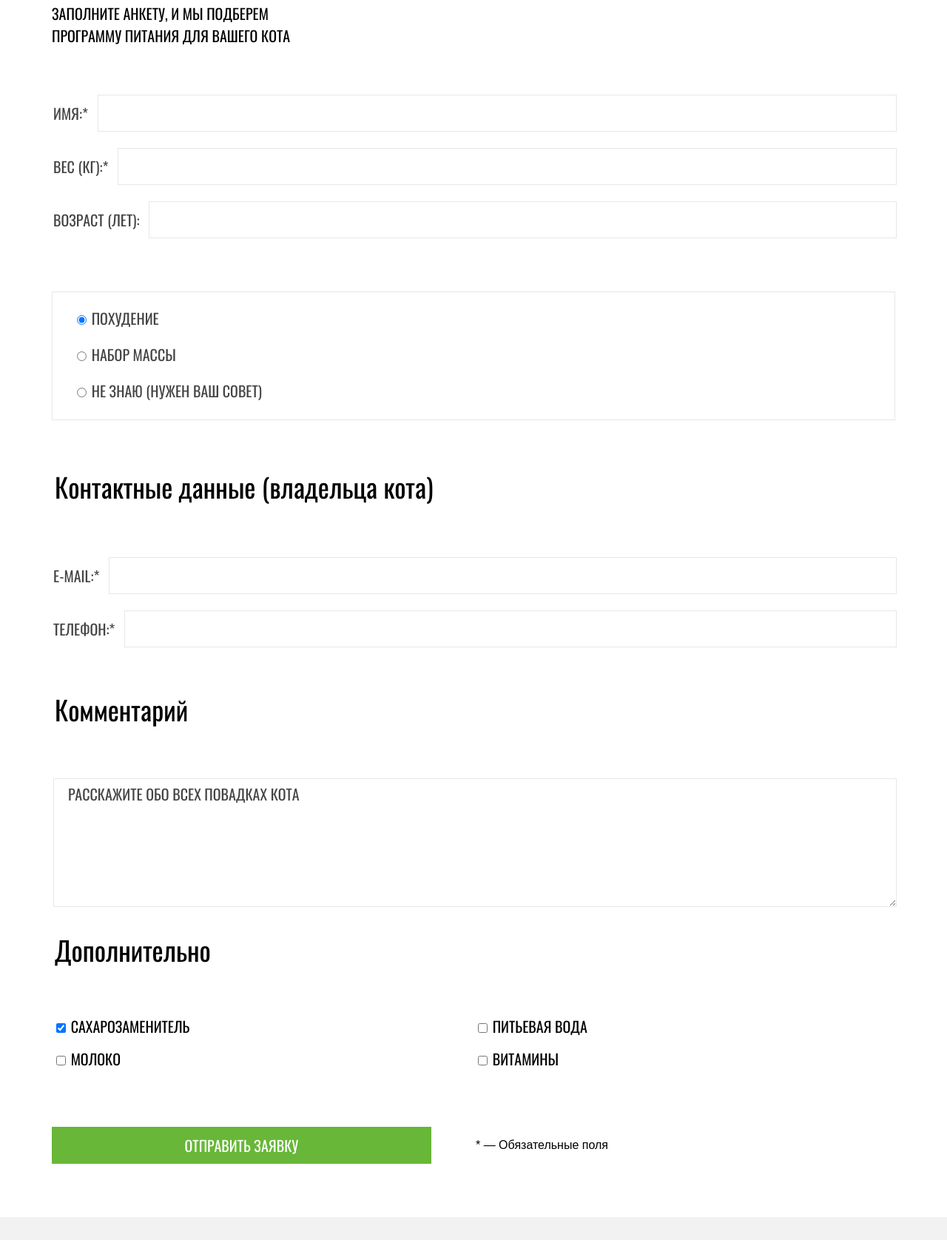
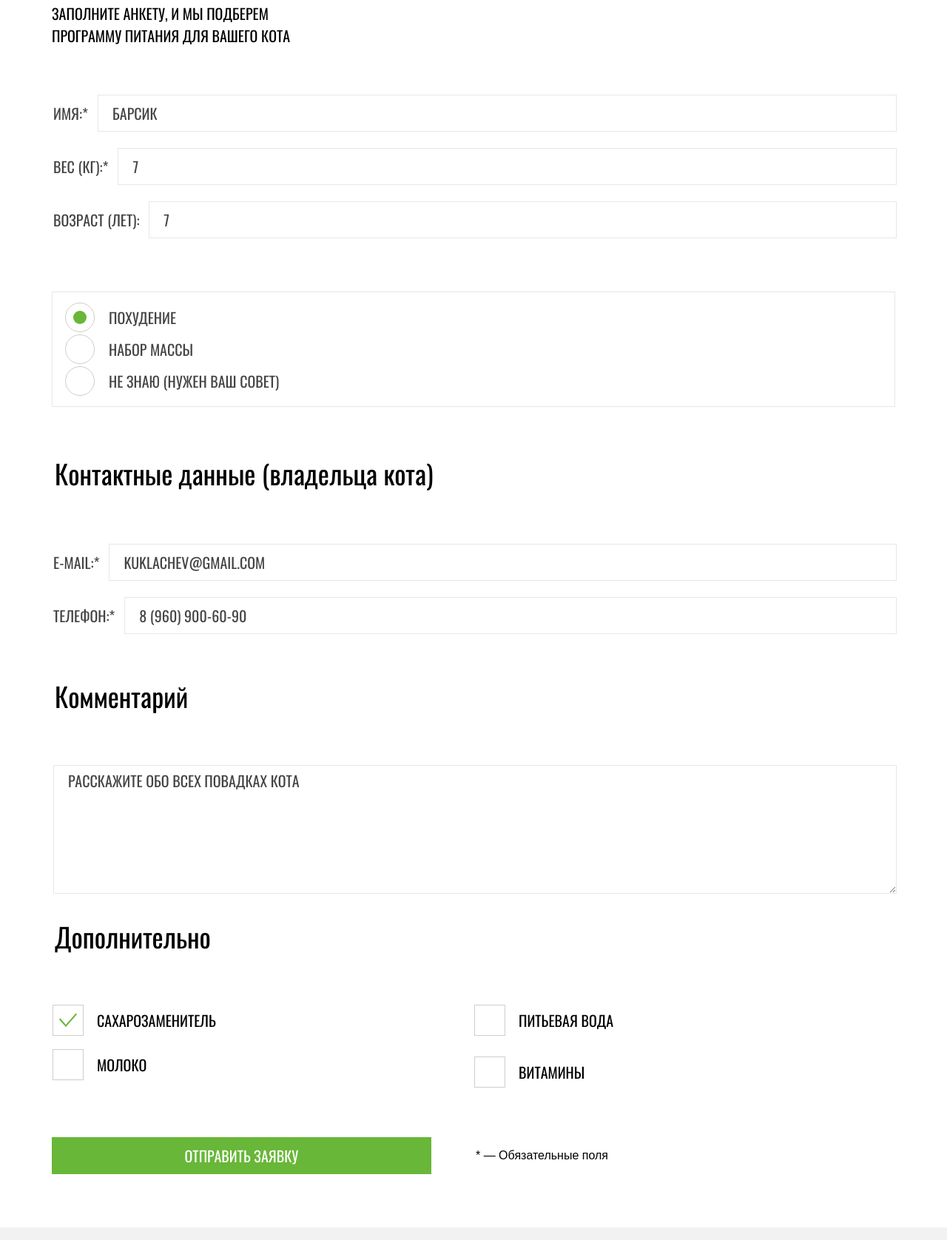
Before and after one commit to approxim/1806293-cat-energy-24, a website: page source/form.html in a window 1280 px wide. Shown: the part 238-1914 px from the top of the page at 74% size. Drawn offline with nearby package versions, Linux system fonts and the light colour scheme; files that its build step writes are made by us from their sources.

Commit message:
стилизация input и декоративных элементов

```diff
--- a/source/form.html
+++ b/source/form.html
@@ -62,40 +62,40 @@
 
             <label class="initial-values__item">
               <span>ИМЯ:*</span>
-              <input type="text" name="cat-name" required>
+              <input type="text" name="cat-name" placeholder="барсик" required>
             </label>
 
             <label class="initial-values__item">
               <span>Вес (кг):*</span>
-              <input type="text" name="cat-weight" required>
+              <input type="text" name="cat-weight" placeholder="7" required>
             </label>
 
             <label class="initial-values__item">
               <span>Возраст (лет):</span>
-              <input type="text" name="cat-age">
+              <input type="text" name="cat-age" placeholder="7">
             </label>
           </fieldset> <!-- /Характеристики кота -->
 
 
           <!-- Требуемые характеристики -->
           <fieldset class="needed-values">
-            <legend class="visually-hidden">Требуемые характеристики</legend>
+            <legend class="needed__input visually-hidden">Требуемые характеристики</legend>
 
             <label class="needed-values__item">
-              <input type="radio" name="needed" value="slimming" checked>
-              <span class="needed-values__mark"></span>
+              <input class="needed__input visually-hidden" type="radio" name="needed" value="slimming" checked>
+              <span class="needed-values__mark radio-mark"></span>
               <span class="needed-values__label">Похудение</span>
             </label>
 
             <label class="needed-values__item">
-              <input type="radio" name="needed" value="gain">
-              <span class="needed-values__mark"></span>
+              <input class="needed__input visually-hidden" type="radio" name="needed" value="gain">
+              <span class="needed-values__mark radio-mark"></span>
               <span class="needed-values__label">Набор массы</span>
             </label>
 
             <label class="needed-values__item">
-              <input type="radio" name="needed" value="dont-know">
-              <span class="needed-values__mark"></span>
+              <input class="needed__input visually-hidden" type="radio" name="needed" value="dont-know">
+              <span class="needed-values__mark radio-mark"></span>
               <span class="needed-values__label">Не знаю (Нужен ваш совет)</span>
             </label>
           </fieldset> <!-- /Требуемые характеристики -->
@@ -107,12 +107,12 @@
 
           <label class="contact-details__item">
             <span>E-mail:*</span>
-            <input type="email" name="email" required>
+            <input type="email" name="email" placeholder="kuklachev@gmail.com" required>
           </label>
 
           <label class="contact-details__item">
             <span>Телефон:*</span>
-            <input type="tel" name="telephone" required>
+            <input type="tel" name="telephone" placeholder="8 (960) 900-60-90" required>
           </label>
         </fieldset> <!-- /Контактные данные (владельца кота) -->
 
@@ -128,26 +128,26 @@
           <legend>Дополнительно</legend>
 
           <label class="additional__item">
-            <input type="checkbox" name="additional" value="sweetener" checked>
-            <span class="additional__mark"></span>
+            <input class="additional__input visually-hidden" type="checkbox" name="additional" value="sweetener" checked>
+            <span class="additional__mark check-mark"></span>
             <span class="additional__product">Сахарозаменитель</span>
           </label>
 
           <label class="additional__item">
-            <input type="checkbox" name="additional" value="water">
-            <span class="additional__mark"></span>
+            <input class="additional__input visually-hidden" type="checkbox" name="additional" value="water">
+            <span class="additional__mark check-mark"></span>
             <span class="additional__product">Питьевая вода</span>
           </label>
 
           <label class="additional__item">
-            <input type="checkbox" name="additional" value="milk">
-            <span class="additional__mark"></span>
+            <input class="additional__input visually-hidden" type="checkbox" name="additional" value="milk">
+            <span class="additional__mark check-mark"></span>
             <span class="additional__product">Молоко</span>
           </label>
 
           <label class="additional__item">
-            <input type="checkbox" name="additional" value="vitamins">
-            <span class="additional__mark"></span>
+            <input class="additional__input visually-hidden" type="checkbox" name="additional" value="vitamins">
+            <span class="additional__mark check-mark"></span>
             <span class="additional__product">Витамины</span>
           </label>
         </fieldset> <!-- /Дополнительно -->
@@ -225,7 +225,6 @@
     </a>
   </footer>
 
-</body>
   <script>
     let navMain = document.querySelector(".nav");
     let navToggle = document.querySelector(".nav__toggle");
@@ -244,4 +243,6 @@
       }
     });
   </script>
+
+</body>
 </html>
--- a/source/sass/components/form/program.scss
+++ b/source/sass/components/form/program.scss
@@ -78,6 +78,26 @@
         }
       }
     }
+
+    input::placeholder {
+      color: $color-special-dark-grey;
+      opacity: 1;
+    }
+
+    input:valid:hover {
+      border-color: $color-special-grey-7;
+    }
+
+    input:valid:focus {
+      border-color: $color-special-dark-grey;
+      border-width: 2px;
+      outline: none;
+    }
+
+    input:invalid:not(:placeholder-shown) {
+      border-color: $color-red;
+      border-width: 2px;
+    }
   }
 
   & .subtitle {
@@ -136,6 +156,7 @@
   }
 }
 
+// fieldset выбор необходимого параметра кота
 .program-form .needed-values {
   margin-top: 23px;
   margin-bottom: 23px;
@@ -147,15 +168,59 @@
     box-sizing: border-box;
   }
 
-  &__item:not(:last-of-type) {
+  @media (min-width: $desctop-width) {
+    display: flex;
+    flex-direction: column;
+    justify-content: space-between;
+    padding: 30px 39px;
+  }
+}
+
+.needed-values__item {
+  display: flex;
+  justify-content: flex-start;
+  align-items: center;
+  box-sizing: content-box;
+  cursor: pointer;
+
+  &:not(:last-of-type) {
     margin-bottom: 25px;
   }
 
-  &__label {
-    @include form_text;
+  &:hover .radio-mark {
+    outline-color: $color-special-grey-8;
   }
 }
 
+.needed-values__mark {
+  display: inline;
+  width: 18px;
+  height: 18px;
+  outline: 1px solid $color-special-grey;
+  outline-offset: 10px;
+  border-radius: 50%;
+  margin-right: 30px;
+}
+
+.needed__input:focus + .needed-values__mark {
+  background-color: $color-basic-green;
+}
+
+.needed__input[type="radio"]:checked + .needed-values__mark {
+  background-color: $color-basic-green;
+}
+
+.needed__input[type="radio"]:disabled + .needed-values__mark,
+.needed__input[type="radio"]:disabled + span + .needed-values__label {
+  opacity: 0.3;
+}
+
+.needed-values__label {
+  @include form_text;
+}
+
+
+// fieldset Контакты
 .contact-details {
   margin-top: 23px;
   margin-bottom: 23px;
@@ -240,8 +305,6 @@
     font-weight: 400;
     margin-bottom: 38px;
 
-    // @include green-line;
-
     @media (min-width: $tablet-width) {
       font-size: 36px;
       line-height: 36px;
@@ -265,7 +328,30 @@
 
     &::placeholder {
       color: $color-special-dark-grey;
+      opacity: 1;
     }
+
+    &:valid:hover {
+      border-color: $color-special-grey-7;
+    }
+
+    &:valid:focus {
+      border-color: $color-special-dark-grey;
+      border-width: 2px;
+      outline: none;
+    }
+
+    &:invalid:not(:placeholder-shown) {
+      border-color: $color-red;
+      border-width: 2px;
+    }
+  }
+}
+
+.program-form .additional {
+  @media (min-width: $tablet-width) {
+    flex-flow: row wrap;
+    justify-content: flex-start;
   }
 }
 
@@ -277,8 +363,6 @@
     font-weight: 400;
     margin-bottom: 39px;
 
-    // @include green-line;
-
     @media (min-width: $tablet-width) {
       font-size: 36px;
       line-height: 36px;
@@ -286,9 +370,16 @@
       margin-top: 24px;
     }
   }
+}
 
-  &__item:not(:last-of-type) {
+.additional__item {
+  display: flex;
+  align-items: center;
+  cursor: pointer;
+
+  &:not(:last-of-type) {
     margin-bottom: 20px;
+  }
 
   @media (min-width: $tablet-width) {
     width: 50%;
@@ -296,20 +387,39 @@
 
   @media (min-width: $desctop-width) {
     width: 25%;
+    margin-bottom: 20px;
+  }
+
+  &:hover .additional__mark {
+    outline-color: $color-special-grey-8;
   }
 }
 
-  &__product {
+.additional__mark {
+  display: inline-block;
+  width: 40px;
+  height: 40px;
+  outline: 1px solid $color-special-grey;
+  margin-right: 19px;
+  position: relative;
+}
+
+.additional__input[type="checkbox"]:checked + .additional__mark::after {
+  content: url("../../../img/icons/checkmark.svg");
+  position: absolute;
+  top: 50%;
+  right: 50%;
+  transform: translate(50%, -40%);
+}
+
+.additional__input[type="checkbox"]:disabled + .additional__mark,
+.additional__input[type="checkbox"]:disabled + span + .additional__product {
+  opacity: 0.3;
+}
+
+.additional__product {
   @include form_text;
   color: $color-black;
-  }
-}
-
-.program-form .additional {
-  @media (min-width: $tablet-width) {
-    flex-flow: row wrap;
-    justify-content: flex-start;
-  }
 }
 
 .program-submit {
--- a/source/sass/components/index/choice.scss
+++ b/source/sass/components/index/choice.scss
@@ -110,7 +110,8 @@
 
   &__link {
     margin-top: 42px;
-    display: block;
+    display: flex;
+    align-items: center;
     font-size: 16px;
     line-height: 16px;
     font-weight: 400;
@@ -131,20 +132,32 @@
       margin-top: 10px;
     }
 
-    // &::after {
-    //   content: url("../../img/icons/arrow.svg");
-    //   padding-left: 15px;
-    //   top: 50%;
-    //   transform: translateY(-50%);
-    //   width: 24px;
-    // }
+    img {
+      margin-left: 15px;
+
+      @media (min-width: $tablet-width) {
+        margin-left: 25px;
+      }
+
+      @media (min-width: $desctop-width) {
+        margin-left: 28px;
+      }
+    }
 
     &:hover {
-      color: rgba($color-black, .6);
+      color: rgba($color-black, 0.6);
     }
 
-    &:hover::after {
-      fill:rgba($color-black, .6);
+    &:hover img {
+      opacity: 0.6;
+    }
+
+    &:active {
+      color: rgba($color-black, 0.3);
+    }
+
+    &:active img {
+      opacity: 0.3;
     }
   }
 }
--- a/source/sass/global/global.scss
+++ b/source/sass/global/global.scss
@@ -78,7 +78,7 @@ main {
   }
 
   &:active {
-    color: rgba($color-white, .3);
+    color: rgba($color-white, 0.3);
   }
 }
 
@@ -93,11 +93,16 @@ main {
   text-decoration: none;
   margin: 20px auto 0;
   text-align: center;
+
+  &:hover {
+    background-color: $color-special-grey-6;
+  }
+
+  &:active {
+    color: rgba($color-special-dark-grey, 0.3);
+  }
 }
 
-// @mixin green-line {
-
-// }
 
 @mixin gray-line {
   position: relative;
--- a/source/sass/global/variables.scss
+++ b/source/sass/global/variables.scss
@@ -7,6 +7,11 @@ $color-special-grey-2: #666666;
 $color-special-grey-3: #e7e7e7;
 $color-special-grey-4: #eaeaea;
 $color-special-grey-5: #e6e6e6;
+$color-special-grey-6: #ebebeb;
+$color-special-grey-7: #d3d3d3;
+$color-special-grey-8: #bababa;
+$color-special-grey-9: #919191;
+$color-red: #ff8282;
 $color-special-dark-grey: #444444;
 $color-black: #000000;
 $color-white: #ffffff;
```
Also changed, not shown: source/catalog.html (+2 -2 lines), source/index.html (+6 -4 lines), source/sass/components/index/result.scss (+26 -2 lines), source/img/icons/checkmark.svg (added). Lines whose indentation alone changed are shown as unchanged.
